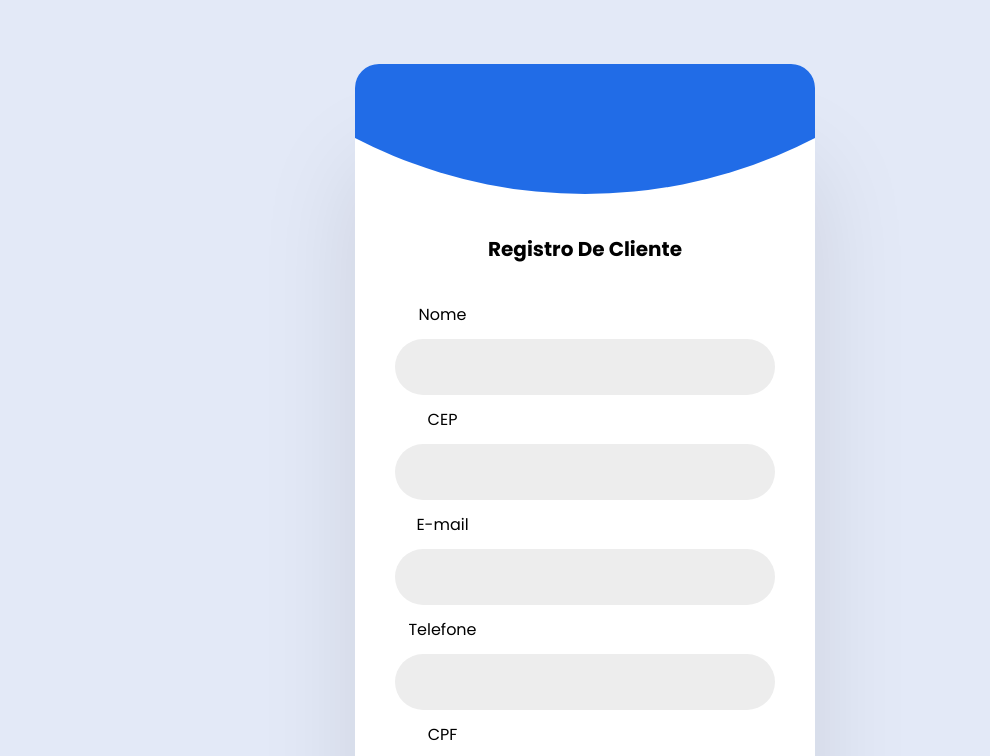
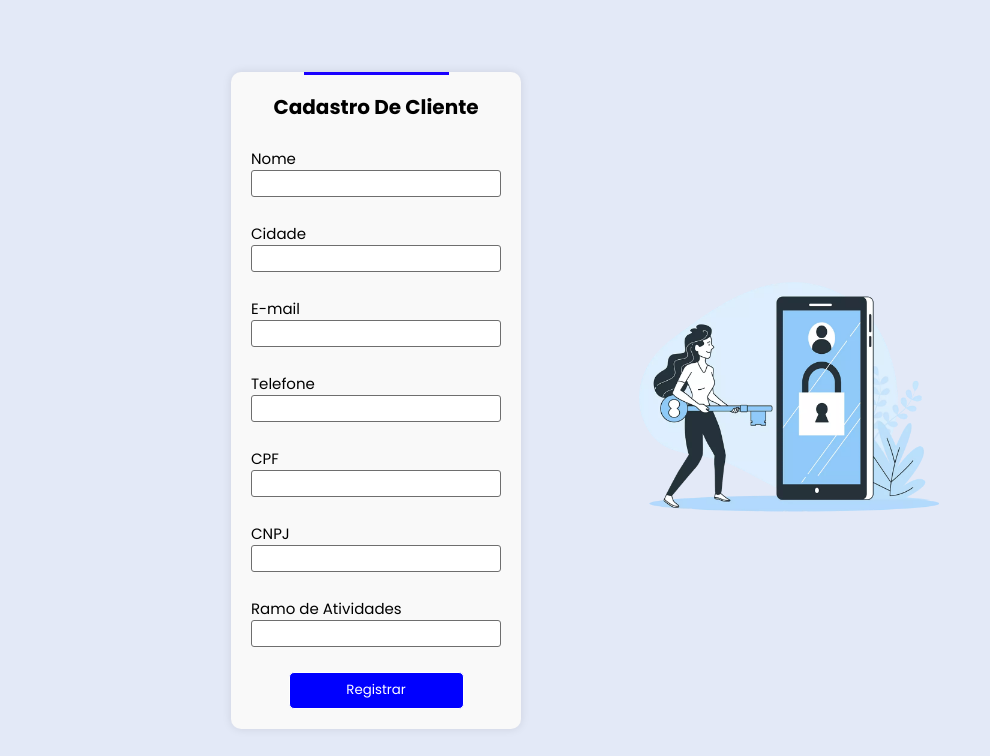
Before and after one commit to joaoqys/projeto-final-DS.W, a website: page src/pages/RegisterClient/index.html in a window 1280 px wide. Shown: the top 756 px of the page, 96-1086 px from the left. Drawn offline with Linux system fonts and the light colour scheme.

Commit message:
Conclusão tela RC

```diff
--- a/src/pages/RegisterClient/index.html
+++ b/src/pages/RegisterClient/index.html
@@ -101,22 +101,29 @@
         </div>
     </nav>
 
-        <div class="centrForm">
-        <div class="card">
-            <h4 class="h4Form">Registro De Cliente</h4>
+    <div class="container">
+        <div class="detalheBack">
             <form class="form">
-                <label class="labelForm"> Nome </label>
-                <input type="text"/>
-                <label class="labelForm"> CEP </label>
-                <input name="CEP" id="CEP" required pattern= "\d{5}-?\d{3}" />
-                <label class="labelForm"> E-mail </label>
-                <input type="email" />
-                <label class="labelForm"> Telefone </label>
-                <input type="number"/>
-                <label class="labelForm"> CPF </label>
-                <input type="text" name="cpf"  pattern="(\d{3}\.?\d{3}\.?\d{3}-?\d{2})|(\d{2}\.?\d{3}\.?\d{3}/?\d{4}-?\d{2})" />
-                <button>Registrar</button>
+                <h4>Cadastro De Cliente</h4>
+                <label for="nome">Nome</label>
+                <input type="text" id="nome" name="nome" required>
+                <label for="cep">Cidade</label>
+                <input type="text" id="cidade" name="cidade" pattern="\d{5}-?\d{3}" required>
+                <label for="email">E-mail</label>
+                <input type="email" id="email" name="email" required>
+                <label for="telefone">Telefone</label>
+                <input type="tel" id="telefone" name="telefone" required>
+                <label for="cpf">CPF</label>
+                <input type="text" id="cpf" name="cpf" pattern="(\d{3}\.?\d{3}\.?\d{3}-?\d{2})|(\d{2}\.?\d{3}\.?\d{3}/?\d{4}-?\d{2})" required>
+                <label for="telefone">CNPJ</label>
+                <input type="tel" id="cnpj" name="cnpj" required>
+                <label for="ramo">Ramo de Atividades</label>
+                <input type="text" id="ramo" name="ramo">
+                <button type="submit">Registrar</button>
             </form>
+        </div>
+        <div class="divImg">
+            <img src="img/Cartoon  CC2.png" width="300px" height="300px">
         </div>
     </div>
 
--- a/src/styles/styleRC.css
+++ b/src/styles/styleRC.css
@@ -2,110 +2,73 @@
       box-sizing: border-box;
   }
 
-.card {
-    overflow: hidden;
-    position: relative;
-    z-index: 3;
-    width: 94%;
+  .container{
+    display: flex;
+    margin-top: 5%;
+    align-items: center;
     margin: auto;
-    padding: 170px 40px 54px;
-    border-radius: 24px;
-    background: #ffffff;
-    text-align: center;
-    box-shadow: 0 100px 100px rgb(0 0 0 / 10%);
-}
-
-.card::before {
-    content: "";
-    position: absolute;
-    top: -870px;
-    left: 50%;
-    translate: -50% 0;
-    width: 1000px;
-    height: 1000px;
-    border-radius: 50%;
-    background: #216ce7;
-  }
-
-  @media (width >= 500px) {
-    .card {
-      margin: 0;
-      width: 460px;
-    }
-  }
-
-  .card > h2 {
-    font-size: 22px;
-    font-weight: 400;
-    margin: 0 0 38px;
-    color: rgb(0 0 0 / 38%);
+    justify-content: center;
   }
 
   .form {
-    margin: 0 0 44px;
+    position: relative;
     display: grid;
-    gap: 12px;
+    background-color: #f9f9f9;
+    padding: 20px;
+    box-shadow: 0 0 10px rgba(0, 0, 0, 0.1);
+    border-radius: 10px;
+    z-index: 1;
   }
 
-  .form :is(input, button) {
-    width: 100%;
-    height: 56px;
-    border-radius: 28px;
-    font-size: 16px;
-    font-family: inherit;
+  .form::before {
+    content: '';
+    position: absolute;
+    top: 0;
+    left: 25%;
+    width: 50%;
+    height: 3px;
+    background-color: #1900ff;
+    z-index: 2;
   }
 
-  .form > input {
-    border: 0;
-    padding: 0 24px;
-    color: #222222;
-    background: #ededed;
+  .form label{
+    margin-top: 10%;
+    font-size: 15px;
   }
 
-  .form > input::placeholder {
-    color: rgb(0 0 0 / 28%);
+  .form h4{
+    font-size: 20px;
+    text-align: center;
   }
 
-  .form > button {
-    border: 0;
-    color: #f9f9f9;
-    background: #226ce7;
-    display: grid;
-    place-items: center;
-    font-weight: 500;
-    cursor: pointer;
-    margin-top: 10%;
+  .form input {
+    width: 250px;
+    margin-left: 15%;
+    margin-right: 15%;
+    padding: 1%;
+    margin: auto;
+    border: 1px solid #6e6e6e;
+    border-radius: 3px;
   }
 
-  .h4Form{
-    margin-bottom: 10%;
-    font-size: 20px;
+  .form button{
+    background-color: blue;
+    color: white;
+    border: white;
+    margin-top: 10%;
+    margin-left: 15%;
+    margin-right: 15%;
+    padding: 3%;
+    border: 1px solid #ffffff;
+    border-radius: 5px;
+    cursor: pointer;
   }
 
-  .centrForm{
-    display: flex;
-    justify-content: center;
-    align-items: center;
-    margin-bottom: 5%;
-    margin-top: 5%;
-    margin-right: 25%;
-    margin-left: 25%;
-    height: auto;
-    width: 50%;
+  .form button:hover{
+    background-color: #1b89ff;
   }
 
-  .container{
+  .divImg{
     display: flex;
-    justify-content: center;
-    align-items: center;
-    margin: auto;
+    margin-left: 20%;
   }
-
-  .labelForm{
-    margin-right: 75%;
-    text-justify: initial;
-  }
-
-  .btnRegistrar{
-    margin-top: 10%;
-  }
```
Also changed, not shown: src/pages/RegisterClient/img/Cartoon  CC2.png (added), src/pages/RegisterClient/img/imgCliente.png (deleted), src/pages/RegisterClient/img/imgCliente2.png (deleted). Lines whose indentation alone changed are shown as unchanged.
